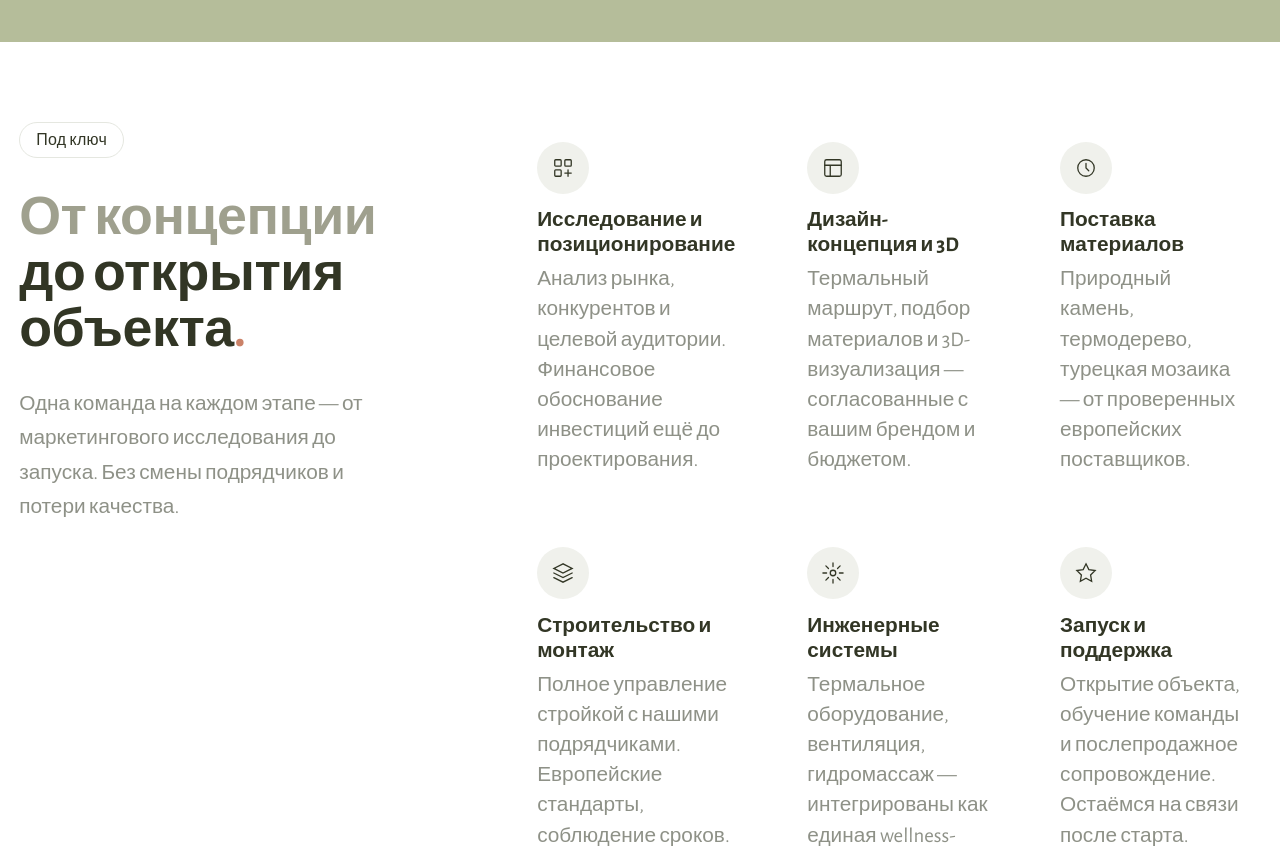
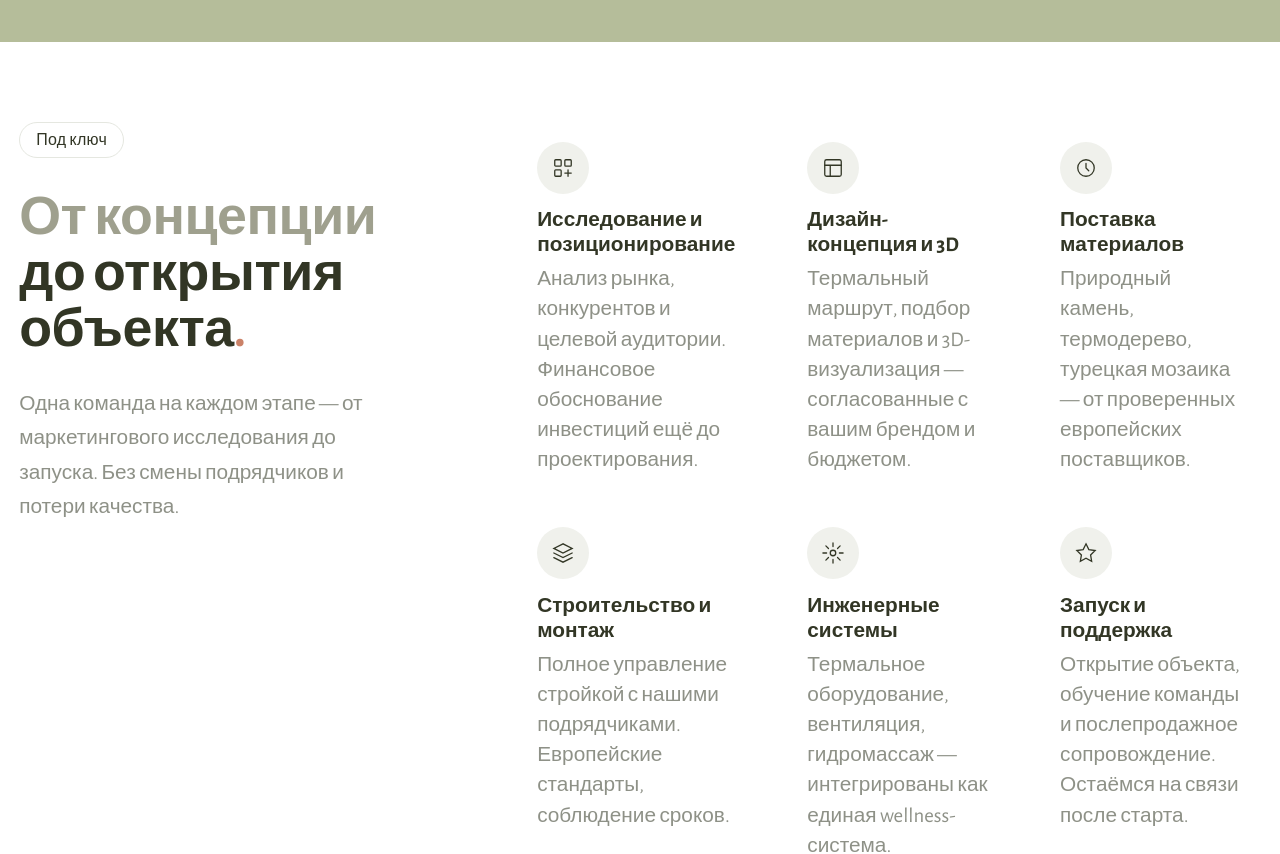
Before and after one commit to digitalcluster25/hws, a React (Vite) app: page / in a window 1280 px wide. Shown: the part 3560-4414 px from the top of the page. Built offline with nearby package versions, Linux system fonts and the light colour scheme.

Commit message:
fix: proc grid row-gap 0.75rem

```diff
--- a/src/styles/hws.css
+++ b/src/styles/hws.css
@@ -547,7 +547,7 @@ select.hws-field { appearance: none; cursor: pointer; }
 .proc-grid {
   display: grid;
   grid-template-columns: repeat(3, 1fr);
-  row-gap: 2rem;
+  row-gap: 0.75rem;
   column-gap: 2rem;
 }
 
```
